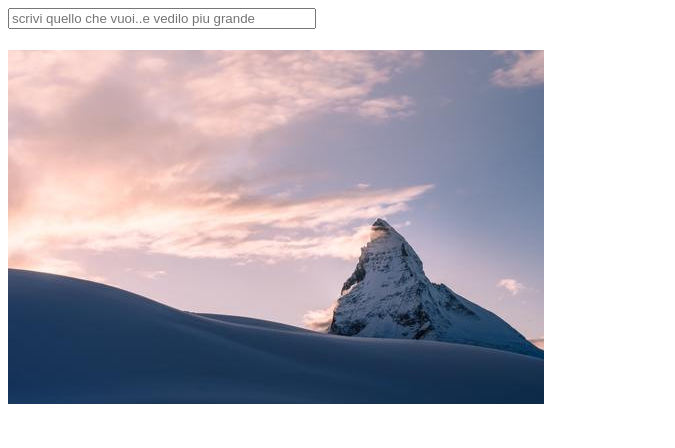
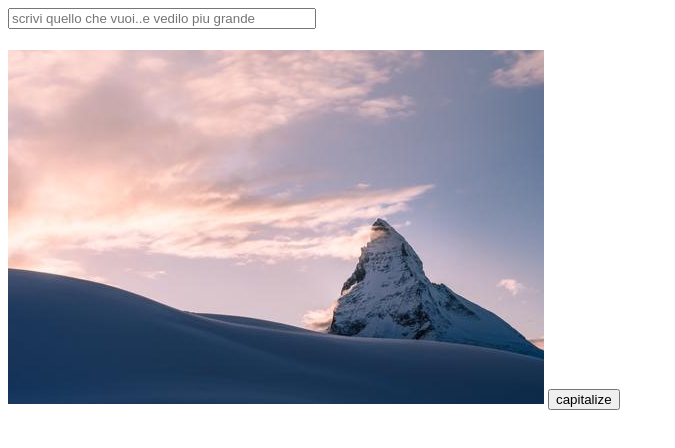
Before and after one commit to parisking93/vue-hello, a plain HTML site: page index.html in a window 1280 px wide. Shown: the whole page, without its empty margins (0-675 px from the left). Drawn offline with nearby package versions, Linux system fonts and the light colour scheme.

Commit message:
add funzione capitalize

```diff
--- a/index.html
+++ b/index.html
@@ -12,6 +12,7 @@
         <input v-model="messaggio" type="text" placeholder="scrivi quello che vuoi..e vedilo piu grande" style="width: 300px;">
          <h1>{{messaggio}}</h1>
         <img :src="image"/>
+        <button @click = "cap()"> capitalize</button>
 
     </div>
     <script src="js/script.js"></script>
--- a/js/script.js
+++ b/js/script.js
@@ -8,10 +8,17 @@ const app = new Vue(
 
         el : "#box",
 
-
         data : {
             messaggio : "",
             image: "../img/img1.jpg"
+        },
+
+        methods : {
+            cap : function() {
+
+                return this.messaggio = this.messaggio.charAt(0).toUpperCase() + this.messaggio.slice(1).toLowerCase();
+
+            }
         }
     }
 
```
